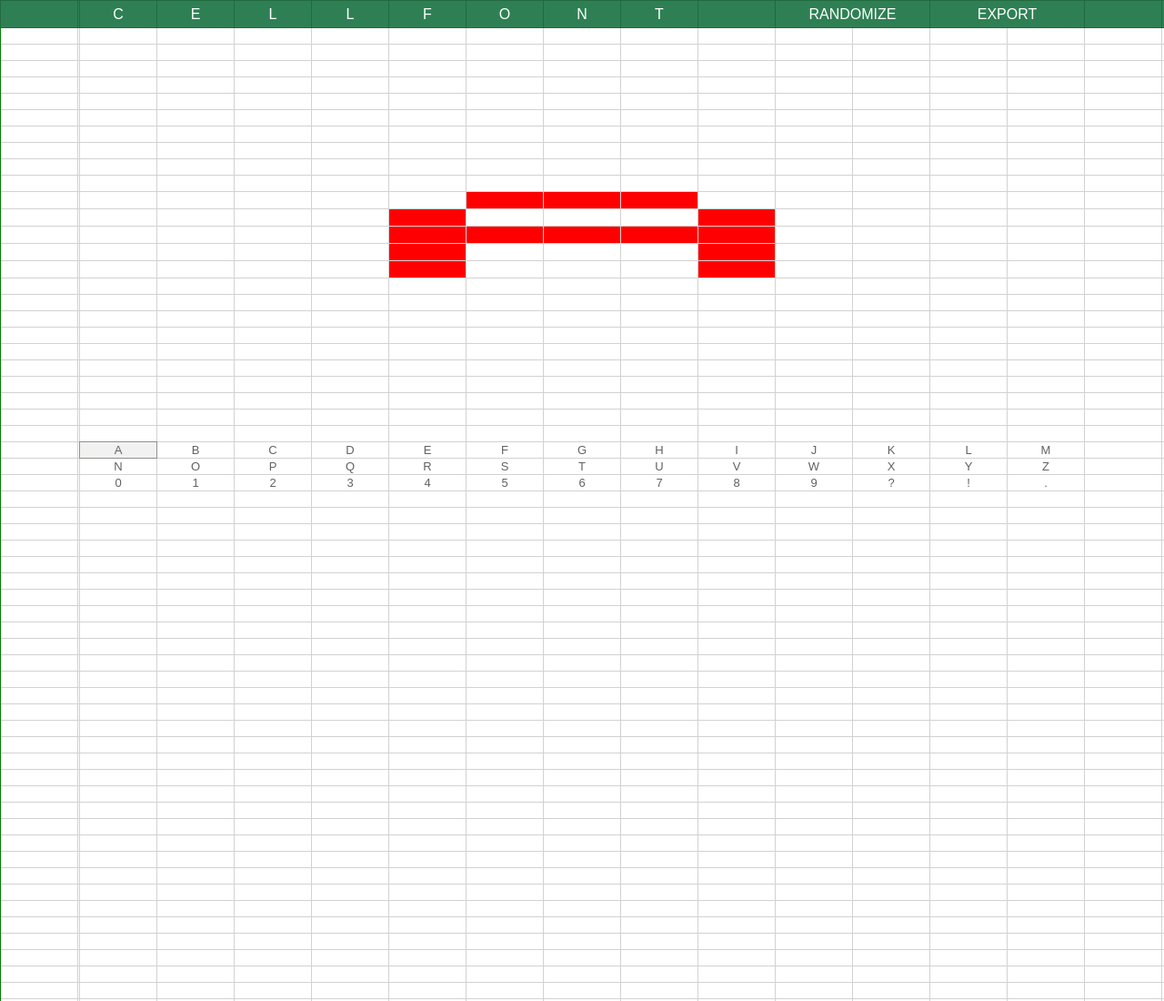
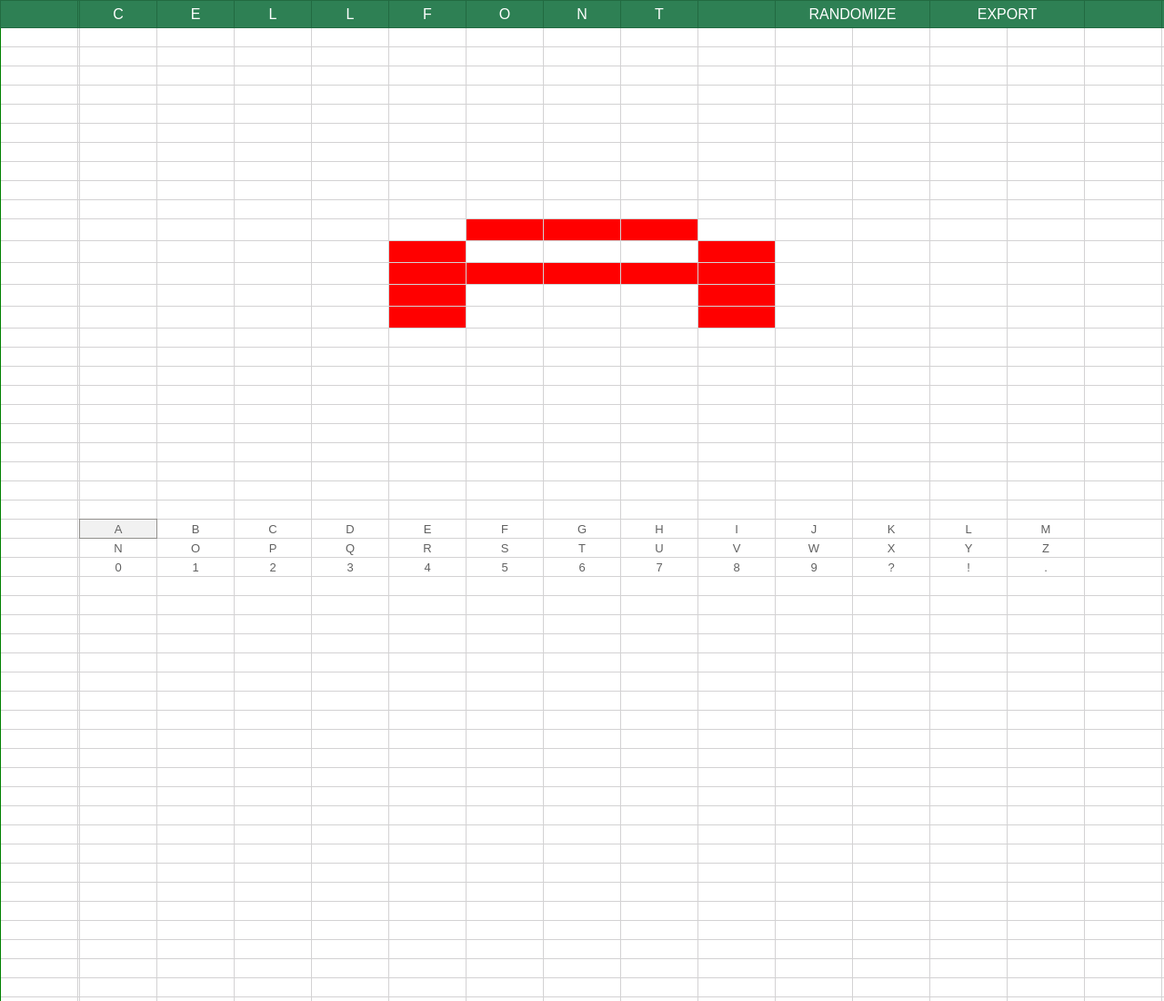
Before and after one commit to BoniThomas/CELLFONT-GENERATOR, a plain HTML site: page index.html in a window 1280 px wide. Shown: the top 1100 px of the page at 91% size. Drawn offline with nearby package versions, Linux system fonts and the light colour scheme.

Commit message:
Set row heights.

```diff
--- a/generator.js
+++ b/generator.js
@@ -14,7 +14,7 @@ const App = {
     return {
       currentLetter: "A",
       columnWidths: [85, 85, 85, 85, 85],
-      rowHeights: [16, 16, 16, 16, 16],
+      rowHeights: [21, 21, 21, 21, 21],
     };
   },
   computed: {
--- a/style.css
+++ b/style.css
@@ -23,6 +23,10 @@ table.main-table {
   position: relative;
   left: 50vw;
   transform: translate(-50%, 0);
+}
+
+tr {
+  height: 21px;
 }
 
 td,
```
